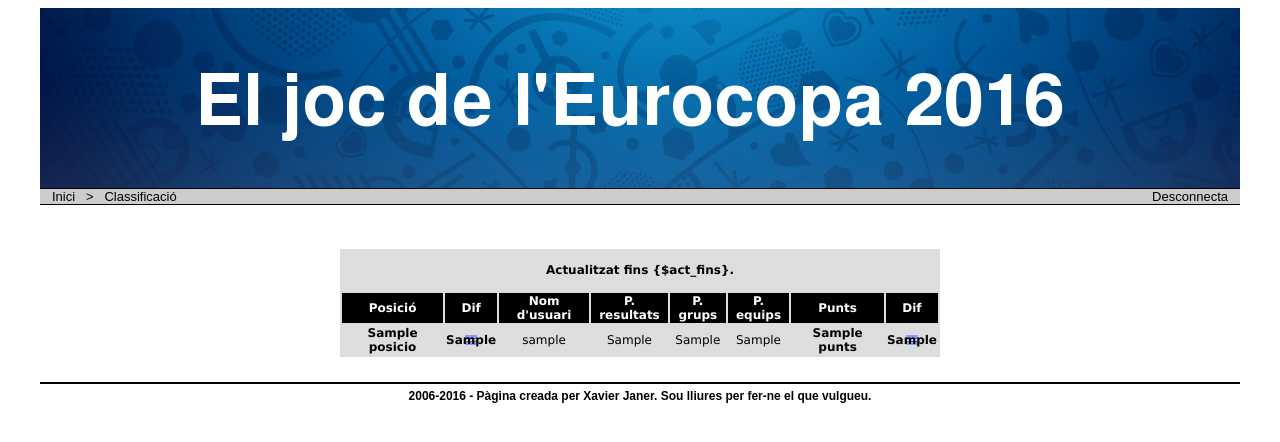
After one commit to xjaner/euro2016, a Django app: template joc/templates/joc/classificacio.html in a window 1280 px wide. The commit adds this page. Shown: the top 442 px of the page. Run offline with Django 3.2, Linux system fonts and the light colour scheme; the template is opened without the code that fills it: most values are stand-ins (such as "Sample title", 1, 10 or a date in 2020); parts of the project's set-up code (start-up, migrations or seed data) failed here and were passed over; some libraries are stand-ins or nearby versions.

Commit message:
Afegida la classificació

```diff
--- a/assets/css/estil_usuaris.css
+++ b/assets/css/estil_usuaris.css
@@ -60,7 +60,7 @@
 }
 .amunt
 {
-	background-image: url('img/amunt.gif');
+	background-image: url('../img/amunt.gif');
 	background-repeat: no-repeat;
 	background-position: center;
 	text-align: center;
@@ -70,7 +70,7 @@
 }
 .avall
 {
-	background-image: url('img/avall.gif');
+	background-image: url('../img/avall.gif');
 	background-repeat: no-repeat;
 	background-position: center;
 	text-align: center;
@@ -80,7 +80,7 @@
 }
 .igual
 {
-	background-image: url('img/igual.gif');
+	background-image: url('../img/igual.gif');
 	background-repeat: no-repeat;
 	background-position: center;
 	text-align: center;
--- /dev/null
+++ b/joc/templates/joc/classificacio.html
@@ -0,0 +1,72 @@
+{% extends "joc/base.html" %}
+{% load i18n %}
+{% load staticfiles %}
+
+{% block stylesheets %}
+<link rel="stylesheet" type="text/css" href="{% static "css/style.css" %}">
+<link rel="stylesheet" type="text/css" href="{% static "css/estil_usuaris.css" %}">
+{% endblock stylesheets %}
+{% block scripts %}
+<script src="{% static "js/funcions.js" %}"></script>
+<script type="text/javascript" src="http://underscorejs.org/underscore-min.js"></script>
+{% endblock scripts %}
+
+{% block title %}Classificació{% endblock %}
+
+{% block navegacio %}
+&nbsp;&nbsp;&gt;&nbsp;&nbsp;
+<a href="{% url 'joc:pronostic' %}">Classificació</a>
+{% endblock navegacio %}
+
+{% block content %}
+{% if jugador_list %}
+<div id="llistat">
+<br>
+<b>Actualitzat fins {$act_fins}.</b>
+<br>
+<br>
+<table width="100%">
+<tr>
+<td class="titol_llistat">Posició</td>
+<td width="16" class="titol_llistat">Dif</td>
+<td class="titol_llistat">Nom d'usuari</td>
+<td class="titol_llistat">P. resultats</td>
+<td class="titol_llistat">P. grups</td>
+<td class="titol_llistat">P. equips</td>
+<td class="titol_llistat">Punts</td>
+<td width="16" class="titol_llistat">Dif</td>
+</tr>
+{% for jugador in jugador_list %}
+{% if request.user == jugador.usuari %}
+<tr class="linia_bona">
+{% else %}
+<tr class="linia_usuaris">
+{% endif %}
+<td><b>{{ jugador.posicio }}</b></td>
+{% if jugador.dif_pos > 0 %}
+<td class="amunt">
+{% elif jugador.dif_pos < 0 %}
+<td class="avall">
+{% else %}
+<td class="igual">
+{% endif %}
+{{ jugador.dif_pos }}</td>
+<td><a href="{% url 'joc:consulta' %}?usuari={{ jugador.id }}">{{ jugador.usuari.username }}</a></td>
+<td>{{ jugador.punts_resultats }}</td>
+<td>{{ jugador.punts_grups }}</td>
+<td>{{ jugador.punts_equips_encertats }}</td>
+<td><b>{{ jugador.punts}}</b></td>
+{% if jugador.dif_punts < 0 %}
+<td class="amunt">
+{% elif jugador.dif_punts > 0 %}
+<td class="avall">
+{% else %}
+<td class="igual">
+{% endif %}
+{{ jugador.dif_punts }}</td>
+</tr>
+{% endfor %}
+</table>
+</div>
+{% endif %}
+{% endblock %}
--- a/joc/templates/joc/jugador_list.html
+++ b/joc/templates/joc/jugador_list.html
@@ -30,7 +30,7 @@
 <tr class="linia_usuaris">
 {% endif %}
 <td>{{ forloop.counter0|add:1 }} - <img width="12" height="12" src="{% if jugador.pagat %}{% static "img/tick.png" %}{% else %}{% static "img/cross.png" %}{% endif %}"></td>
-<td><a href="{% url 'joc:pronostic' %}?usuari={$user.codi_usuari}">{{ jugador.usuari.username }}</a></td>
+<td><a href="{% url 'joc:consulta' %}?usuari={{ jugador.id }}">{{ jugador.usuari.username }}</a></td>
 <td>{{ jugador.usuari.first_name }} {{ jugador.usuari.last_name }}</a></td>
 </tr>
 {% endfor %}
```
Also changed, not shown: joc/models.py (+4 -4 lines), joc/urls.py (+7 -1 lines), joc/views/classificacio.py (added, +13 -0 lines), assets/img/amunt.gif (added), assets/img/avall.gif (added), assets/img/igual.gif (added), joc/migrations/0014_auto_20160523_2151.py (added), joc/migrations/0015_auto_20160523_2216.py (added).
